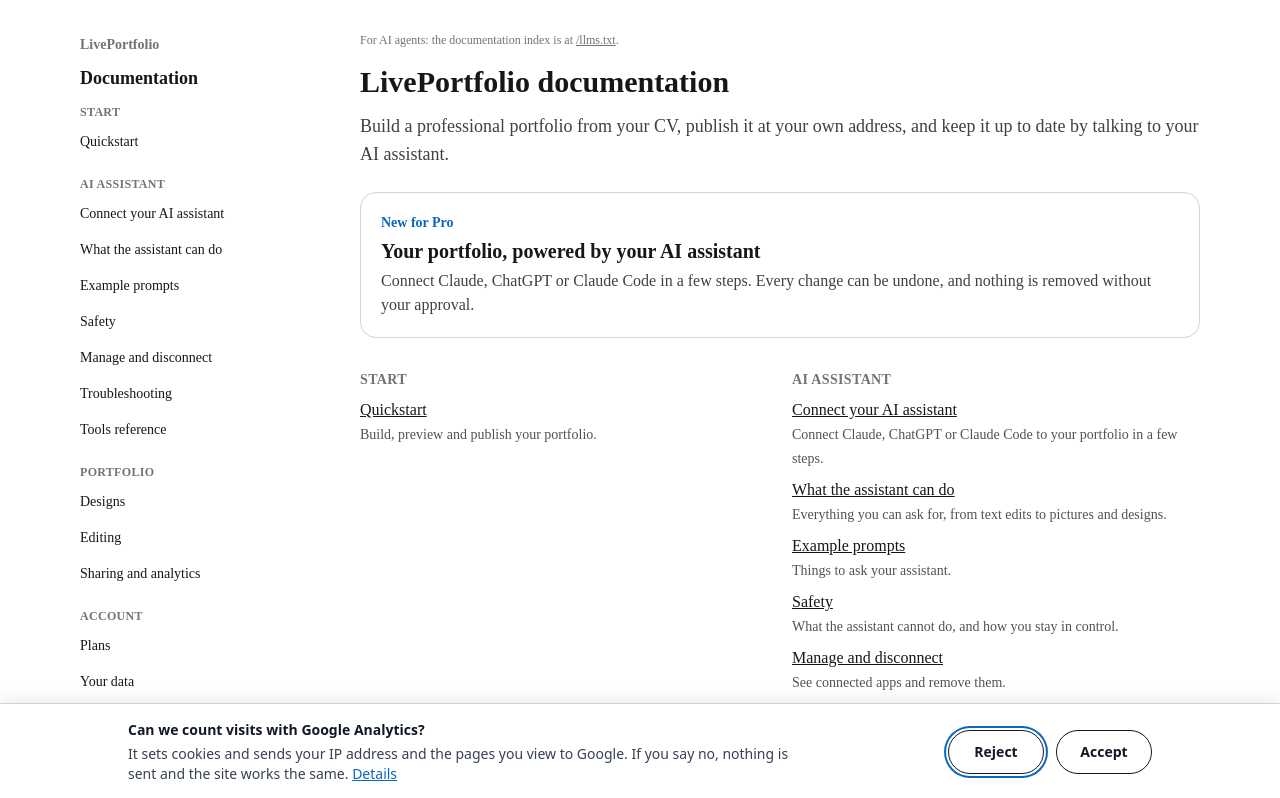
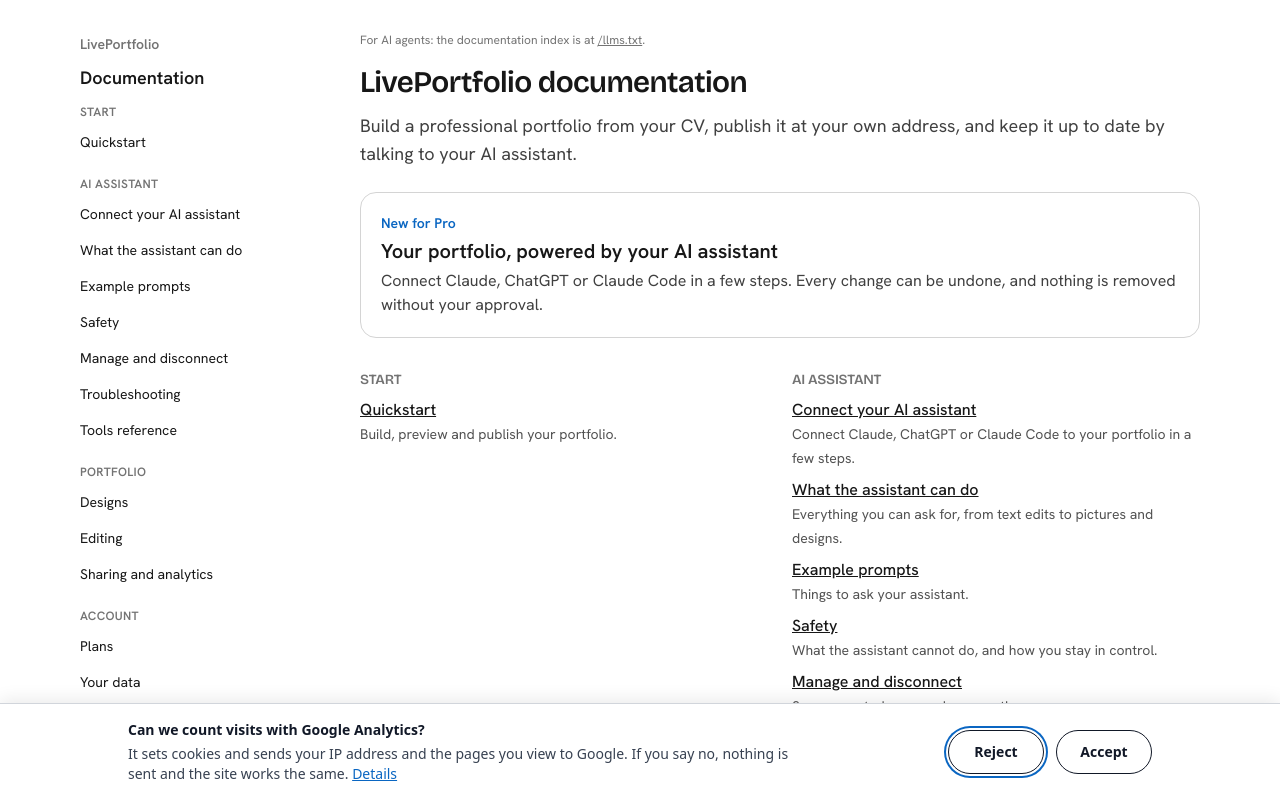
Before and after one commit to ecotronicseneterprise/liveportfolio, a Next.js app: page /docs in a window 1280 px wide. Shown: the top 798 px of the page. Built offline with nearby package versions, Linux system fonts and the light colour scheme; no server answers.

Commit message:
Docs, connect and sign-in pages use the site's sans-serif face instead of the browser default serif

```diff
--- a/app/connect/page.tsx
+++ b/app/connect/page.tsx
@@ -1,5 +1,6 @@
 import type { Metadata } from 'next'
 import CopyButton from '@/components/docs/CopyButton'
+import SansShell from '@/components/landing/SansShell'
 
 export const metadata: Metadata = {
   title: 'Connect Claude or ChatGPT to your portfolio',
@@ -23,6 +24,7 @@ const Step = ({ n, title, children }: { n: number; title: string; children: Reac
 
 export default function ConnectPage() {
   return (
+    <SansShell>
     <main className="mx-auto max-w-2xl px-4 py-10 text-neutral-900">
       <a href="/" className="text-sm font-semibold text-neutral-500">LivePortfolio</a>
       <h1 className="mt-2 text-3xl font-bold sm:text-4xl">Update your portfolio by chatting</h1>
@@ -80,5 +82,6 @@ export default function ConnectPage() {
 
       <p className="mt-8 text-center"><a href="/dashboard" className="inline-flex min-h-12 items-center rounded-full border border-neutral-300 px-6 font-semibold hover:bg-neutral-50">Go to my dashboard</a></p>
     </main>
+    </SansShell>
   )
 }
--- a/app/docs/layout.tsx
+++ b/app/docs/layout.tsx
@@ -1,9 +1,11 @@
 import type { ReactNode } from 'react'
 import { DOC_GROUPS, DOC_PAGES } from '@/lib/docs/pages'
+import SansShell from '@/components/landing/SansShell'
 
 // Docs shell: a sidebar on wide screens, a plain list on top on phones. Every page also points agents to /llms.txt.
 export default function DocsLayout({ children }: { children: ReactNode }) {
   return (
+    <SansShell>
     <div className="mx-auto flex max-w-6xl flex-col gap-6 px-4 py-8 text-neutral-900 lg:flex-row lg:gap-10">
       <nav aria-label="Documentation" className="lg:sticky lg:top-6 lg:h-fit lg:w-60 lg:shrink-0">
         <a href="/" className="text-sm font-semibold text-neutral-500">LivePortfolio</a>
@@ -27,5 +29,6 @@ export default function DocsLayout({ children }: { children: ReactNode }) {
         {children}
       </div>
     </div>
+    </SansShell>
   )
 }
--- /dev/null
+++ b/app/oauth/layout.tsx
@@ -0,0 +1,6 @@
+import type { ReactNode } from 'react'
+import SansShell from '@/components/landing/SansShell'
+
+export default function OauthLayout({ children }: { children: ReactNode }) {
+  return <SansShell>{children}</SansShell>
+}
--- /dev/null
+++ b/components/landing/SansShell.tsx
@@ -0,0 +1,9 @@
+import type { ReactNode } from 'react'
+import '@/components/landing/landing.css'
+import { studioFonts } from '@/components/blocks/looks/fonts-studio'
+
+// The site's sans-serif text face for pages outside the landing page. Without it the browser's default serif shows, because the
+// Tailwind font stack points at variables nothing defines (see landing.css).
+export default function SansShell({ children, className = '' }: { children: ReactNode; className?: string }) {
+  return <div className={`lpl ${studioFonts} min-h-screen ${className}`}>{children}</div>
+}
```
